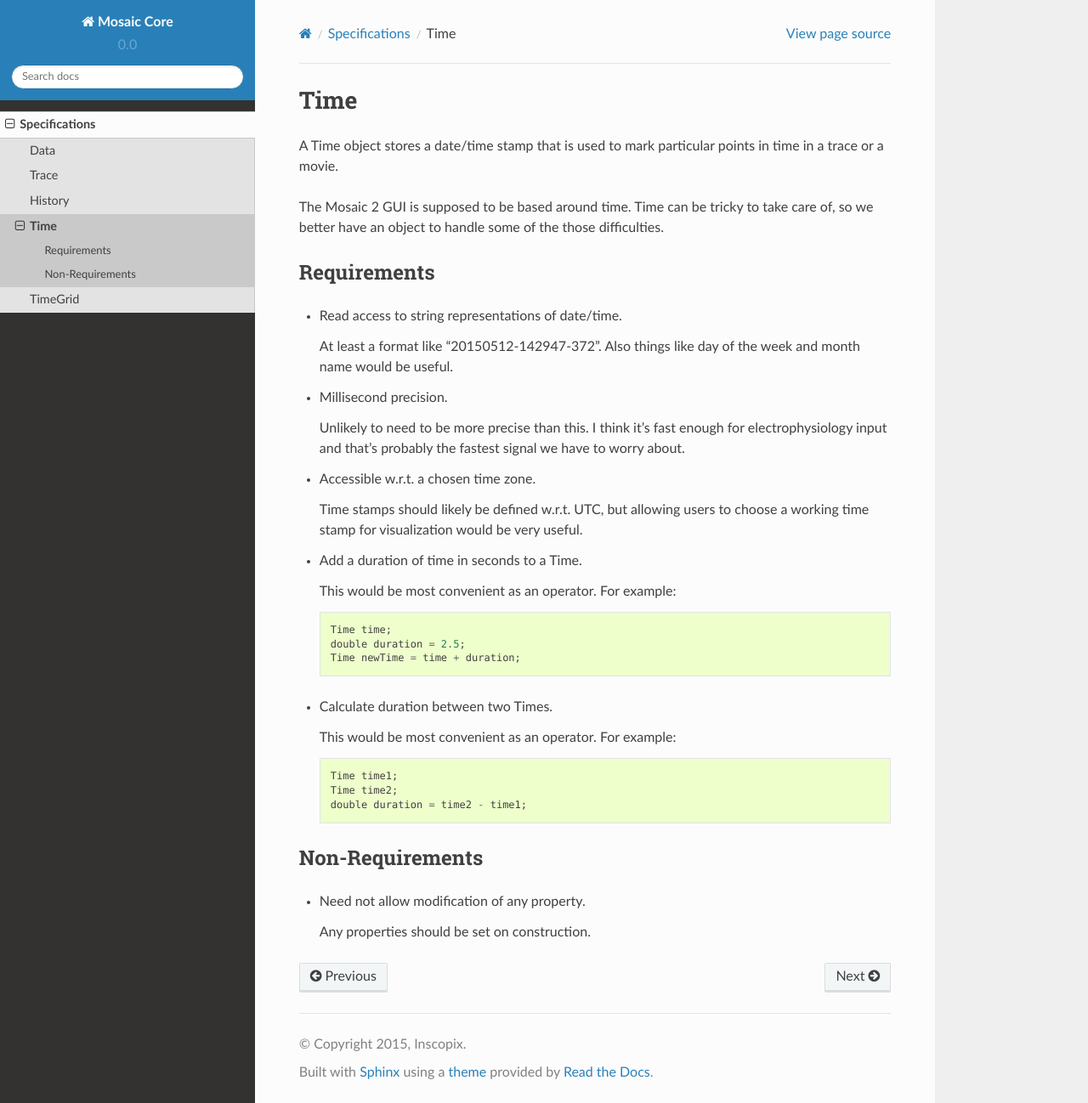
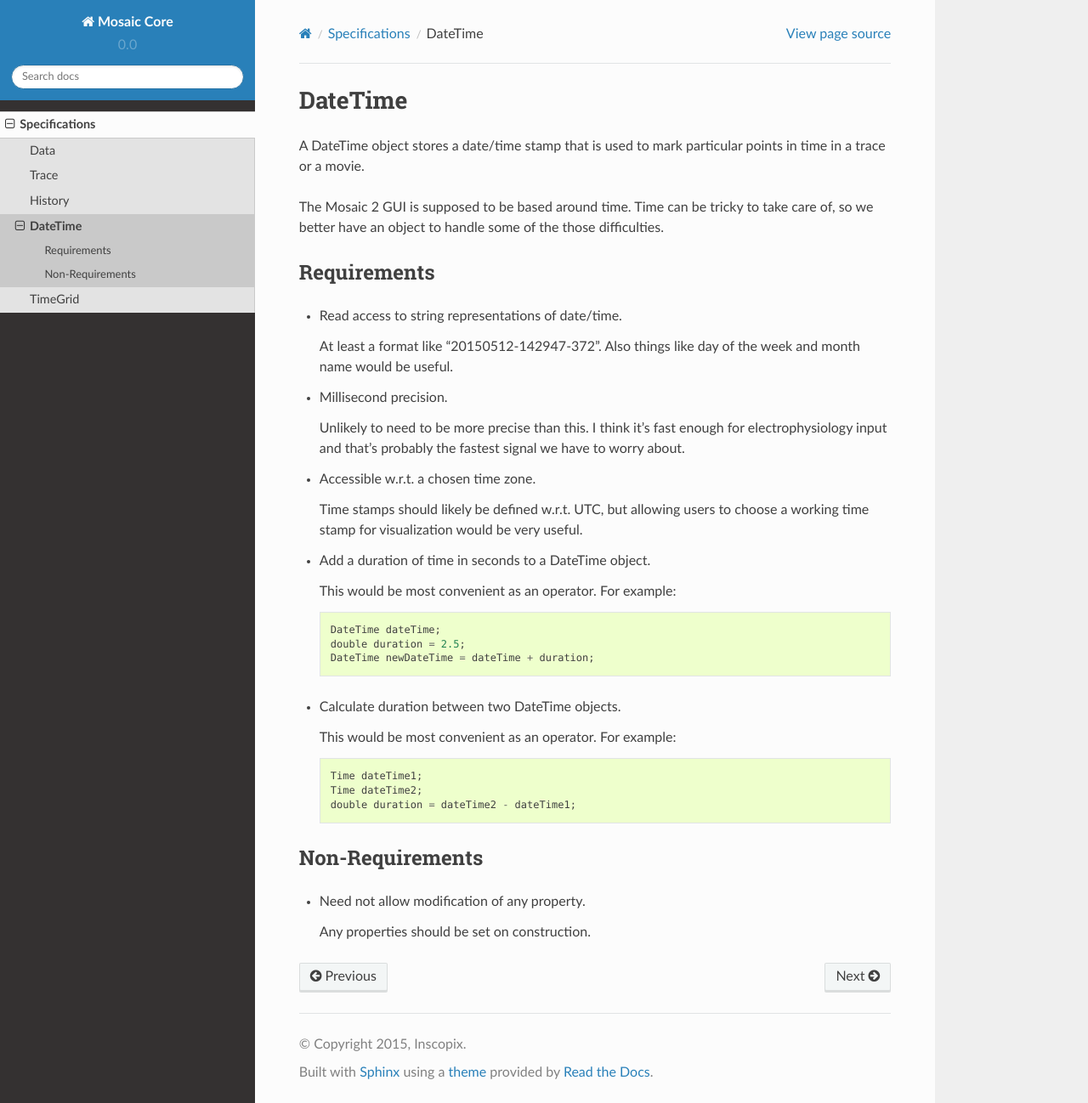
Before and after one commit to inscopix/isxcore, a Sphinx documentation site: the page built from doc/source/specs/DateTime.rst, in a window 1280 px wide and 1298 px high. Shown: the whole window at 85% size. Built offline with Sphinx 7.4.7 and the Read the Docs theme 2.0.0, drawn with Linux system fonts in a browser that asks for light colours.

Commit message:
Correct DateTime spec

```diff
--- a/doc/source/specs/DateTime.rst
+++ b/doc/source/specs/DateTime.rst
@@ -1,9 +1,9 @@
-.. _Time:
+.. _DateTime:
 
-Time
-----
+DateTime
+--------
 
-A Time object stores a date/time stamp that is used to mark particular
+A DateTime object stores a date/time stamp that is used to mark particular
 points in time in a trace or a movie.
 
 The Mosaic 2 GUI is supposed to be based around time. Time can be tricky
@@ -30,21 +30,21 @@ Requirements
   Time stamps should likely be defined w.r.t. UTC, but allowing users to
   choose a working time stamp for visualization would be very useful.
 
-- Add a duration of time in seconds to a Time.
+- Add a duration of time in seconds to a DateTime object.
 
   This would be most convenient as an operator. For example::
 
-    Time time;
+    DateTime dateTime;
     double duration = 2.5;
-    Time newTime = time + duration;
+    DateTime newDateTime = dateTime + duration;
 
-- Calculate duration between two Times.
+- Calculate duration between two DateTime objects.
 
   This would be most convenient as an operator. For example::
 
-    Time time1;
-    Time time2;
-    double duration = time2 - time1;
+    Time dateTime1;
+    Time dateTime2;
+    double duration = dateTime2 - dateTime1;
 
 
 Non-Requirements
```
